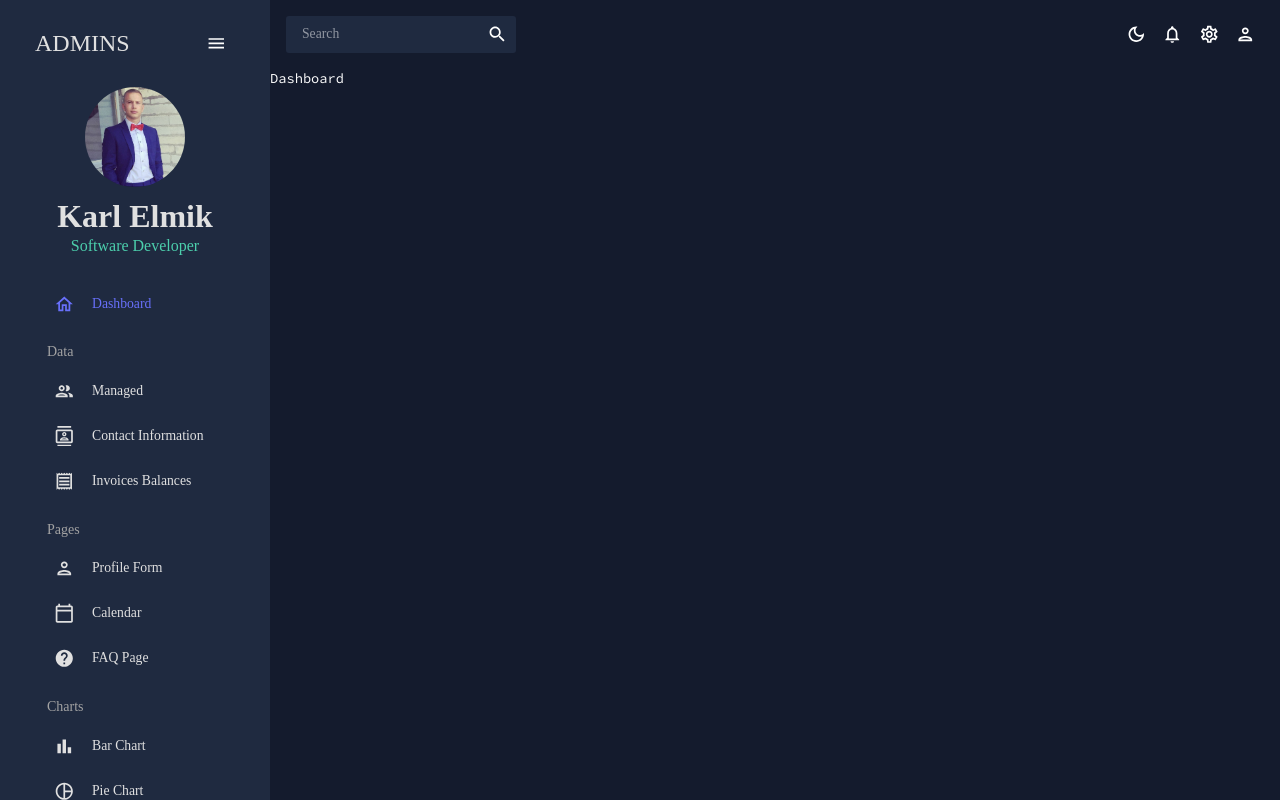
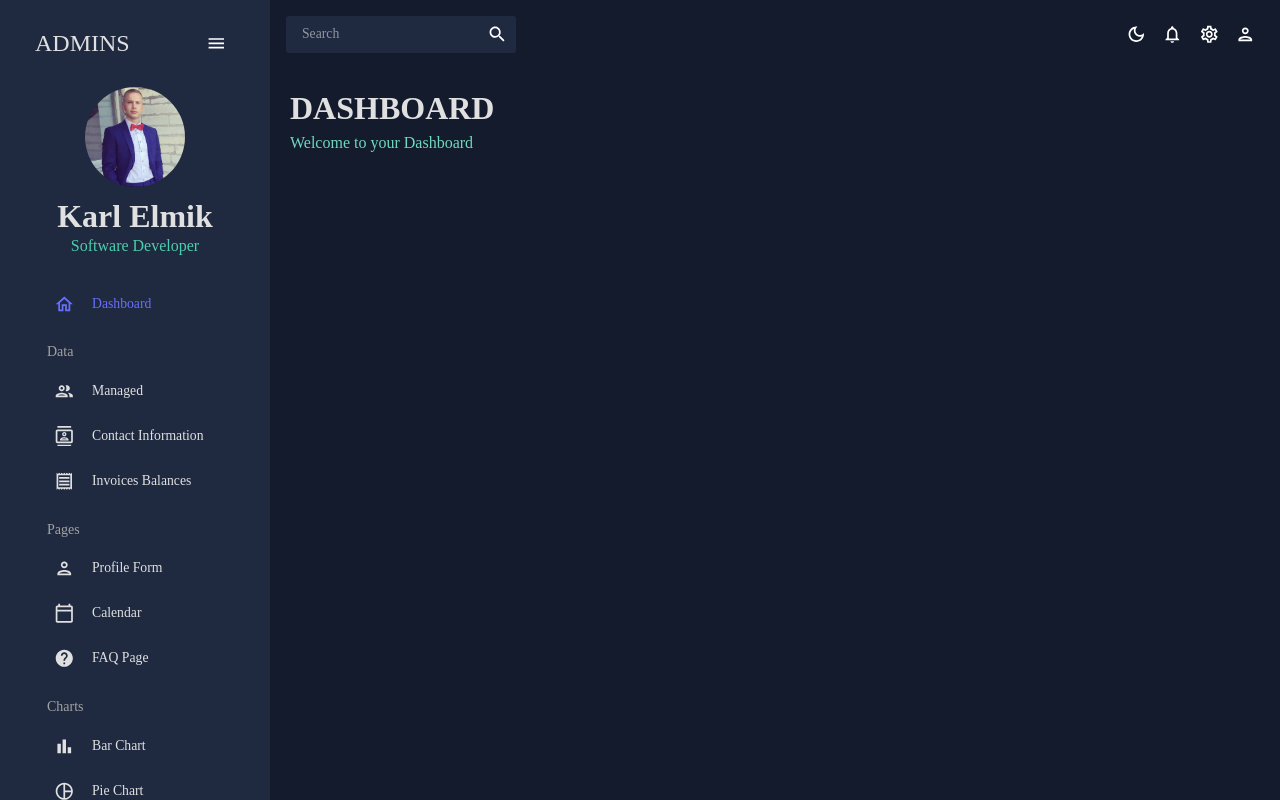
Before and after one commit to ElmikKA/Dashboard-web-application, a React (Create React App) app: page / in a window 1280 px wide. Built offline with nearby package versions, Linux system fonts and the light colour scheme.

Commit message:
added a header component to dashboard

```diff
--- a/src/pages/dashboard/index.jsx
+++ b/src/pages/dashboard/index.jsx
@@ -1,5 +1,14 @@
+import { Box } from "@mui/material"
+import Header from "../../components/Header"
+
 function Dashboard() {
-    return(<div>Dashboard</div>)
+    return(
+        <Box m= "20px">
+            <Box display="flex" justifyContent="space-between" alignItems="center">
+                <Header title="DASHBOARD" subtitle="Welcome to your Dashboard"></Header>
+            </Box>
+        </Box>
+    );
 }
 
 export default Dashboard
```
